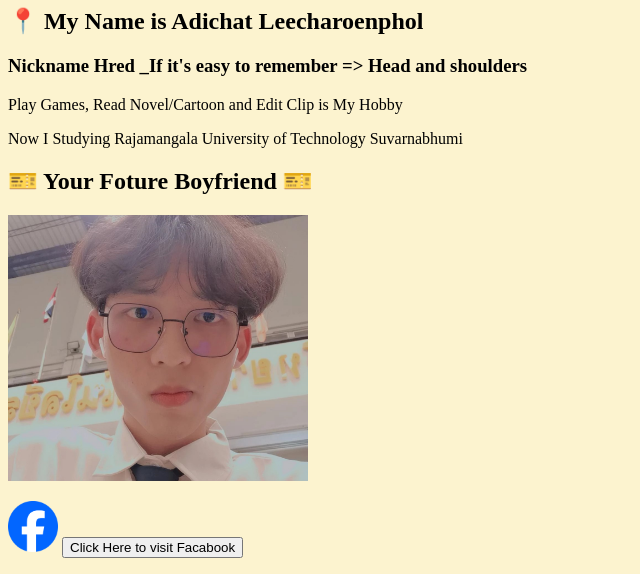
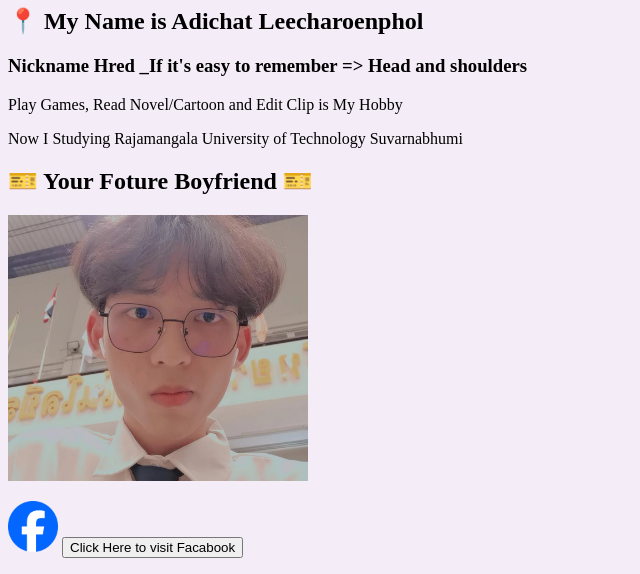
Before and after one commit to HeadAndShoulders068/ProfileHred, a plain HTML site: page index.html in a window 1280 px wide. Shown: the part 290-864 px from the top of the page, without its empty margins (0-640 px from the left). Drawn offline with Linux system fonts and the light colour scheme.

Commit message:
Update index.html

```diff
--- a/index.html
+++ b/index.html
@@ -3,7 +3,7 @@
 <head>
 	<title>Adichat Leecharoenphol</title>
 </head>
-<body style="background-color:#fcf3cf">
+<body style="background-color:#f4ecf7">
 
 	<img src= "SilverWolfFix.png" alt="Example Imagle" style="width: 300px; height: auto;">
 	<h1>What's up!!! 👋🏼</h1>
```
